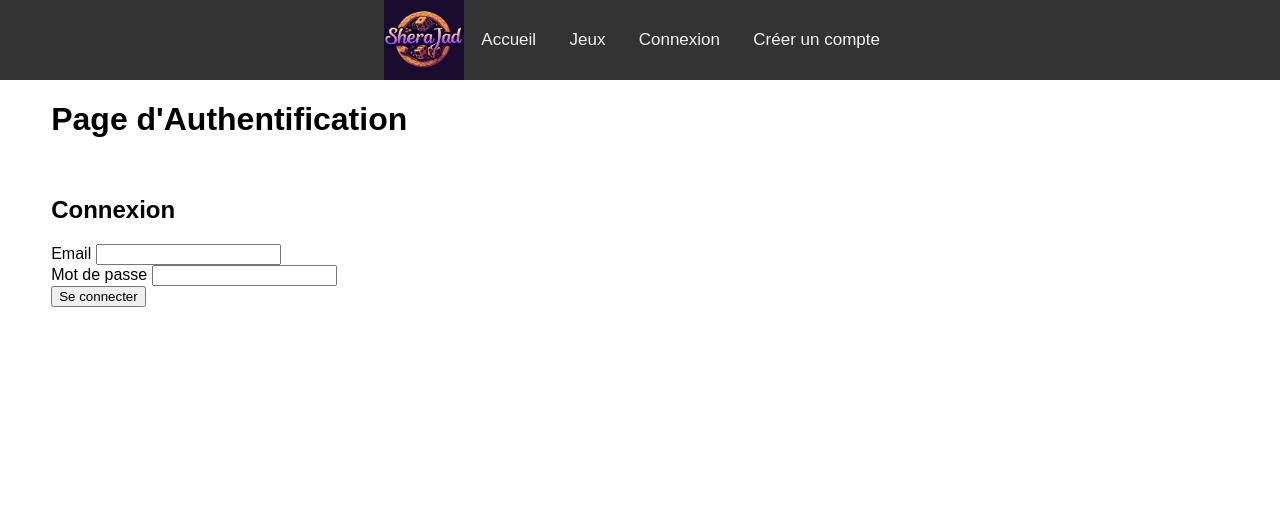
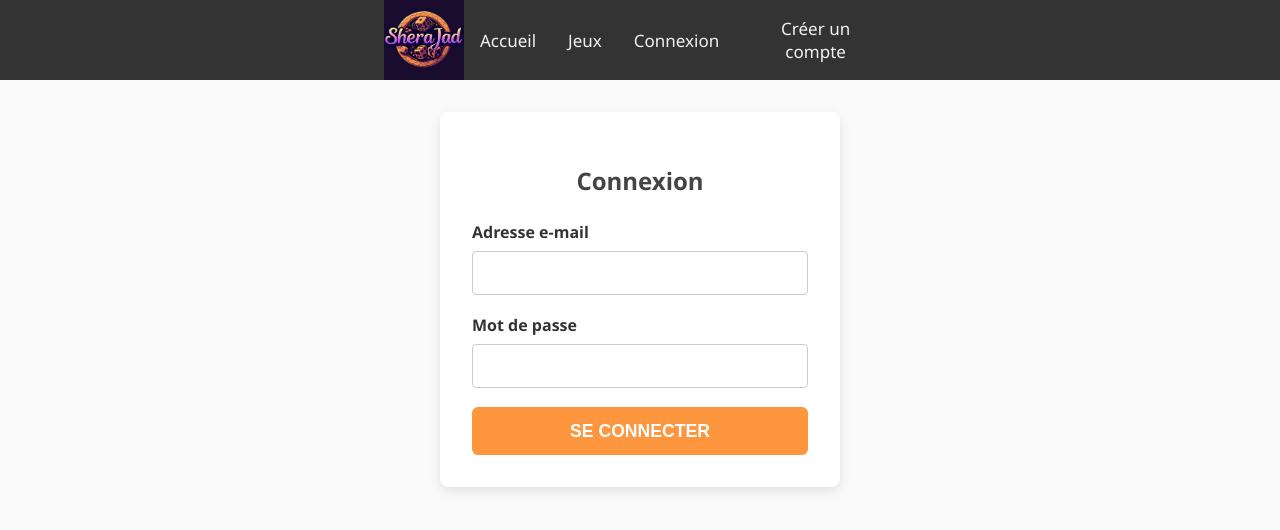
Before and after one commit to MaxBortolotti/SheraJad_BDDA, a Flask app: page /auth in a window 1280 px wide. Shown: the top 530 px of the page. Run offline with Flask 3, Linux system fonts and the light colour scheme; parts of the project's set-up code (start-up, migrations or seed data) failed here and were passed over.

Commit message:
modification css login, login redirige vers home après connexion

```diff
--- a/backend/app.py
+++ b/backend/app.py
@@ -207,7 +207,7 @@ def auth():
                 flash('Utilisateur non trouvé.')
         else:
             flash('Identifiants invalides.')
-
+        return redirect(url_for('home'))
     return render_template('auth.html')
 
 @login_manager.user_loader
--- a/templates/auth.html
+++ b/templates/auth.html
@@ -3,15 +3,19 @@
 
 <head>
   <meta charset="UTF-8" name="viewport" content="width=device-width, initial-scale=1">
-    <title>Sherajad - Accueil</title>
+  <title>Sherajad - Connexion</title>
+
 </head>
 
 <body>
 
   <!-- Barre de navigation -->
   <nav>
-        <a class="nav-img-link" href="/"><img class="nav-img" href="/"
-                src="{{ url_for('static', filename='images/LOGO.png') }}" alt="Sherajad-Logo" /></a>
+    <a class="nav-img-link" href="/">
+      <img class="nav-img"
+           src="{{ url_for('static', filename='images/LOGO.png') }}"
+           alt="Sherajad-Logo" />
+    </a>
     <a href="/">Accueil</a>
     <a href="/search-games">Jeux</a>
     {% if current_user.is_authenticated %}
@@ -23,12 +27,10 @@
     {% endif %}
   </nav>
 
+  <!-- Conteneur du formulaire de connexion -->
+  <div class="container">
+    <h2>Connexion</h2>
 
-    <div class="main-text">
-        <h1>Page d'Authentification</h1>
-    </div>
-    <div id="login-page" class="container">
-        <h2>Connexion</h2>
     {% with messages = get_flashed_messages(with_categories=true) %}
       {% if messages %}
         {% for category, message in messages %}
@@ -36,30 +38,35 @@
         {% endfor %}
       {% endif %}
     {% endwith %}
+
     <form method="POST" action="{{ url_for('auth') }}">
       <div class="form-group">
-                <label for="email">Email</label>
-                <input type="text" id="email" name="email" required>
+        <label for="email">Adresse e-mail</label>
+        <input type="email" id="email" name="email" required>
       </div>
       <div class="form-group">
-                <label for="password">Mot de passe </label>
+        <label for="password">Mot de passe</label>
         <input type="password" id="password" name="password" required>
       </div>
       <button type="submit" class="btn-login">Se connecter</button>
     </form>
+  </div>
 
 </body>
 
-</html>
-
-
-
 <style>
+    /* Reset et typo de base */
+    * {
+      box-sizing: border-box;
+    }
     body {
       margin: 0;
-        font-family: Arial, Helvetica, sans-serif;
+      font-family: 'Segoe UI', Tahoma, Geneva, Verdana, sans-serif;
+      background-color: #fafafa;
+      color: #333;
     }
 
+    /* Navigation (identique à la page d'accueil) */
     nav {
       overflow: hidden;
       background-color: #333;
@@ -68,7 +75,6 @@
       padding-left: 30%;
       padding-right: 30%;
     }
-
     nav a:not(.nav-img-link) {
       float: left;
       color: #f2f2f2;
@@ -79,32 +85,18 @@
       display: flex;
       align-items: center;
     }
-
     nav a:hover {
       background-color: #fd963f;
       color: black;
     }
-
     nav a.active {
       background-color: #04AA6D;
       color: white;
     }
-
     .nav-img {
       height: 80px;
-        display: flex
+      display: flex;
     }
-
-    .main-text {
-        padding-left: 4vw;
-    }
-
-    #login-page {
-        padding-left: 4vw;
-        padding-right: 4vw;
-        padding-top: 2vh;
-    }
-
     .welcome-user {
       color: #fd963f;
       padding: 14px 16px;
@@ -112,4 +104,81 @@
       display: flex;
       align-items: center;
     }
+
+    /* Conteneur central */
+    .container {
+      max-width: 400px;
+      margin: 2rem auto;
+      background: #fff;
+      padding: 2rem;
+      border-radius: 8px;
+      box-shadow: 0 4px 12px rgba(0,0,0,0.1);
+    }
+    .container h2 {
+      text-align: center;
+      margin-bottom: 1.5rem;
+      color: #444;
+    }
+
+    /* Formulaire */
+    .form-group {
+      margin-bottom: 1.2rem;
+    }
+    .form-group label {
+      display: block;
+      margin-bottom: .5rem;
+      font-weight: 600;
+    }
+    .form-group input {
+      width: 100%;
+      padding: .75rem;
+      border: 1px solid #ccc;
+      border-radius: 4px;
+      font-size: 1rem;
+      transition: border-color .2s;
+    }
+    .form-group input:focus {
+      outline: none;
+      border-color: #fd963f;
+    }
+
+    /* Bouton principal */
+    .btn-login {
+      display: block;
+      width: 100%;
+      padding: .85rem;
+      font-size: 1.1rem;
+      font-weight: 600;
+      color: #fff;
+      background-color: #fd963f;
+      border: none;
+      border-radius: 6px;
+      cursor: pointer;
+      text-transform: uppercase;
+      transition: background-color .3s, transform .1s;
+    }
+    .btn-login:hover {
+      background-color: #e58530;
+      transform: translateY(-2px);
+    }
+    .btn-login:active {
+      transform: translateY(0);
+    }
+
+    /* Flash messages */
+    .flash {
+      padding: .75rem 1rem;
+      border-radius: 4px;
+      margin-bottom: 1rem;
+      font-size: .95rem;
+    }
+    .flash.error {
+      background: #fdecea;
+      color: #b02a37;
+    }
+    .flash.success {
+      background: #e6ffed;
+      color: #2a7f37;
+    }
   </style>
+</html>
```
Also changed, not shown: templates/register.html (+27 -22 lines). Lines whose indentation alone changed are shown as unchanged.
